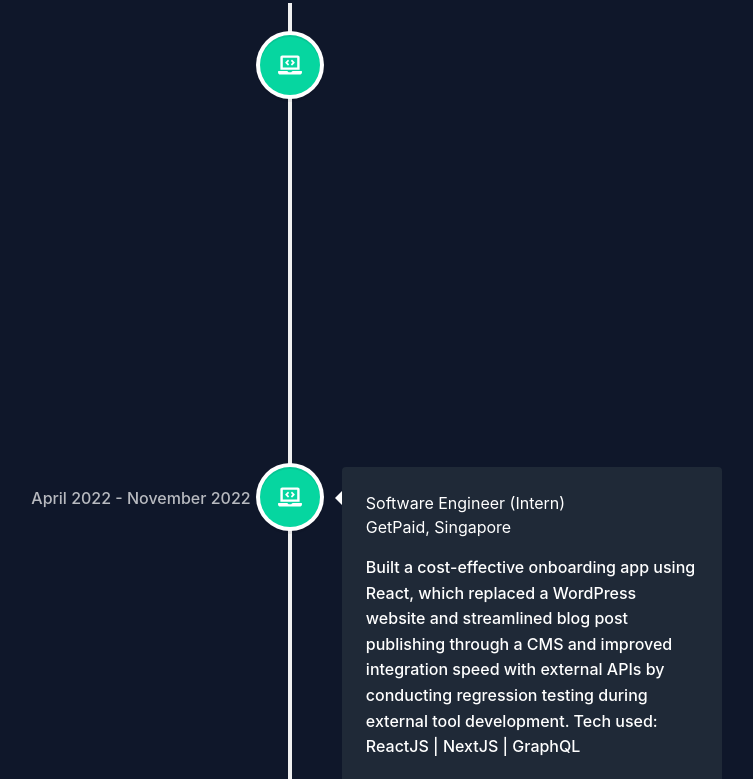
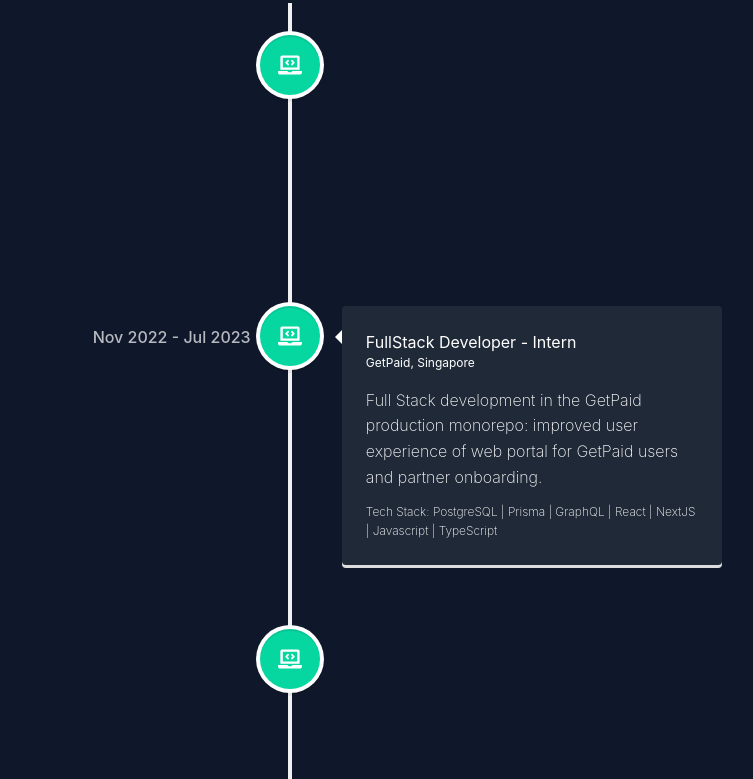
Before and after one commit to rurumeister/personal-portfolio, a Next.js app: page / in a window 1280 px wide. Shown: the part 1756-2535 px from the top of the page, without its empty margins (350-1103 px from the left). Built offline with nearby package versions, Linux system fonts and the light colour scheme.

Commit message:
improve experience component and overall styling

```diff
--- a/public/components/hero.js
+++ b/public/components/hero.js
@@ -40,17 +40,17 @@ const Hero = () => {
               onInit={(typewriter) => {
                 typewriter
                   .typeString(
-                    '<span style="color: #FFF; font-size: 1.75em ; font-family: `Roboto, sans-serif;"><strong>Computer Science Undergraduate</strong>.</span>'
+                    '<span style="color: #FFF; font-size: 1.5em ; font-family: `Roboto, sans-serif;"><strong>Computer Science Undergraduate</strong>.</span>'
                   )
                   .pauseFor(500)
                   .deleteChars(31)
                   .typeString(
-                    '<span style="color: #FFF; font-size: 1.8em ; font-family: system-ui;"><strong>Software Developer</strong>.</span>'
+                    '<span style="color: #FFF; font-size: 1.5em ; font-family: system-ui;"><strong>Software Developer</strong>.</span>'
                   )
                   .pauseFor(500)
                   .deleteChars(19)
                   .typeString(
-                    '<span style="color: #FFF; font-size: 1.8em ; font-family: system-ui;"><strong>Designer</strong>.</span>'
+                    '<span style="color: #FFF; font-size: 1.5em ; font-family: system-ui;"><strong>Designer</strong>.</span>'
                   )
                   .pauseFor(500)
                   .deleteChars(12)
--- a/public/components/workExp.js
+++ b/public/components/workExp.js
@@ -9,28 +9,36 @@ const WorkExperience = () => {
   let workTimelineElements = [
     {
       id: 1,
-      title: "FullStack Developer (Intern)",
-      location: "GetPaid, Singapore",
-      description: `Improved the front-end solutions to address user-reported issues on external-facing
-      tools, created APIs to automate email communication & enable multi-language support
-      and was responsible for overseeing regression testing, which led to a 75% increase in the
-      efficiency of resolving support issues.
-
-      Tech used: ReactJS | TypeScript | NextJS | PostgreSQL`,
+      title: "FullStack Developer Software Engineer - Intern",
+      location: "Ensign InfoSecurity, Singapore",
+      description:
+        "Collaborating in the design, development and maintenance of web applications and stable back-end architectures.",
+      // stack: "Tech Stack: ReactJS | TypeScript | NextJS | PostgreSQL",
       buttonText: "View Work",
-      date: "November 2022 - Present",
+      date: "Aug 2023 - Jan 2024",
       icon: "work",
     },
     {
       id: 2,
-      title: "Software Engineer (Intern)",
+      title: "FullStack Developer - Intern",
       location: "GetPaid, Singapore",
-      description: `Built a cost-effective onboarding app using React, which replaced a WordPress
-      website and streamlined blog post publishing through a CMS and improved integration speed
-      with external APIs by conducting regression testing during external tool development. Tech used:
-      ReactJS | NextJS | GraphQL`,
+      description:
+        "Full Stack development in the GetPaid production monorepo: improved user experience of web portal for GetPaid users and partner onboarding.",
+      stack:
+        "Tech Stack: PostgreSQL | Prisma | GraphQL | React | NextJS | Javascript | TypeScript",
       buttonText: "View Work",
-      date: "April 2022 - November 2022",
+      date: "Nov 2022 - Jul 2023",
+      icon: "work",
+    },
+    {
+      id: 3,
+      title: "Software Engineer - Intern",
+      location: "GetPaid, Singapore",
+      description:
+        "Development in the GetPaid web repo: developed a cost-effective onboarding web application.",
+      stack: "Tech Stack: GraphQL | React | NextJS | Javascript",
+      buttonText: "View Work",
+      date: "Apr 2022 - Nov 2022",
       icon: "work",
     },
   ];
@@ -39,10 +47,11 @@ const WorkExperience = () => {
       id: 1,
       title: "Bachelor of Science, Computer Science (Big Data)",
       location: "University of Wollongong - SIM GE",
-      description:
-        "GPA 3.6/4 Extra-curriculars: Data Analytics Club (Analyst) & IT Club (Sub-committee)",
+      description: "GPA 3.25/4 ",
+      addedDescription:
+        "Extra-curriculars: Data Analytics Club (Analyst) & IT Club (Sub-committee)",
       buttonText: "View Degree",
-      date: "October 2021 - March 2024",
+      date: "Oct 2021 - Mar 2024",
       icon: "school",
     },
     {
@@ -67,7 +76,6 @@ const WorkExperience = () => {
         <VerticalTimeline lineColor="#f0f0f0">
           {workTimelineElements.map((element) => {
             let workIconStyles = { background: "#06D6A0", color: "#FFF" };
-
             return (
               <VerticalTimelineElement
                 style={{
@@ -90,7 +98,15 @@ const WorkExperience = () => {
                 <h5 className="vertical-timeline-element-subtitle">
                   {element.location}
                 </h5>
-                <p id="description">{element.description}</p>
+                <p id="vertical-timeline-element-description">
+                  {element.description}
+                </p>
+                {element?.stack ? (
+                  <p id="vertical-timeline-element-added-description">
+                    {element.stack}
+                  </p>
+                ) : null}
+
                 {/* {showButton && (
                       <a
                         className={`button ${
@@ -137,7 +153,15 @@ const WorkExperience = () => {
                 <h5 className="vertical-timeline-element-subtitle">
                   {element.location}
                 </h5>
-                <p id="description">{element.description}</p>
+                <p id="vertical-timeline-element-description">
+                  {element.description}
+                </p>
+                {element?.addedDescription ? (
+                  <p id="vertical-timeline-element-added-description">
+                    {element?.addedDescription}
+                  </p>
+                ) : null}
+
                 {/* {showButton && (
                       <a
                         className={`button ${
--- a/styles/globals.css
+++ b/styles/globals.css
@@ -36,6 +36,20 @@ canvas {
   justify-content: center;
 }
 
+.vertical-timeline-element-subtitle {
+  font-size: 12px;
+}
+
+#vertical-timeline-element-description {
+  font-weight: 200;
+  font-size: 12px;
+}
+
+#vertical-timeline-element-added-description {
+  font-weight: 200;
+  font-size: 10px;
+}
+
 .container {
   position: relative;
   overflow: hidden;
@@ -59,6 +73,14 @@ canvas {
 }
 
 @media (min-width: 768px) {
+  #vertical-timeline-element-description {
+    font-weight: 200;
+    font-size: 16px;
+  }
+  #vertical-timeline-element-added-description {
+    font-weight: 200;
+    font-size: 12px;
+  }
   .responsive-sub-iframe {
     width: 440px;
     height: 247.5px;
```
